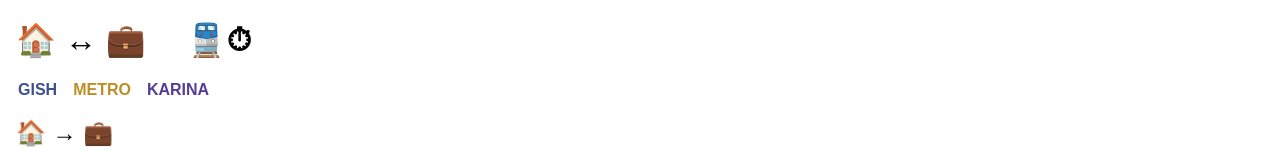
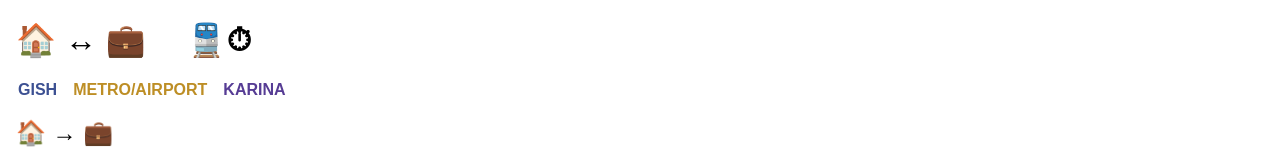
Before and after one commit to liddiard/my-commute-dashboard, a React (Create React App) app: page / in a window 1280 px wide. Shown: the top 165 px of the page. Built offline with nearby package versions, Linux system fonts and the light colour scheme; no server answers.

Commit message:
fixed 'metro/airport' stop name

```diff
--- a/src/App.js
+++ b/src/App.js
@@ -95,6 +95,7 @@ class App extends Component {
   */
 
   getStopKey(route) {
+    debugger;
     return route.stop_name.toLowerCase().split(' ')[0]
   }
 
@@ -185,7 +186,7 @@ App.defaultProps = {
       color: '#3C5092',
       distance: 8 // minutes
     },
-    metro: {
+    'metro/airport': {
       direction: 'work',
       color: '#BD8E25',
       distance: 9 // minutes
```
Also changed, not shown: 1 other file (tests, documents, lock files or other folders).
